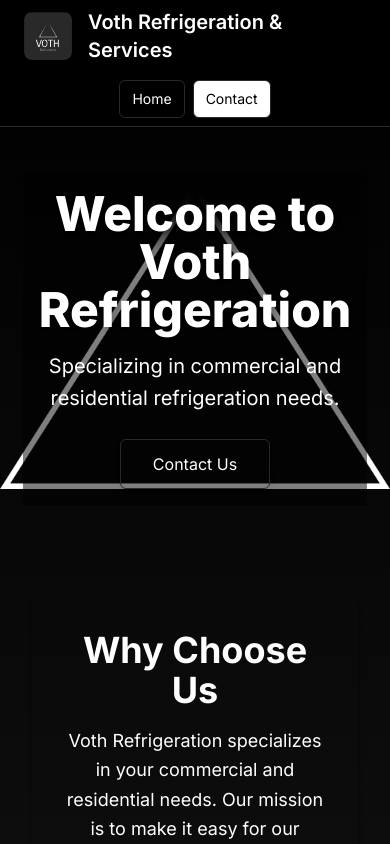
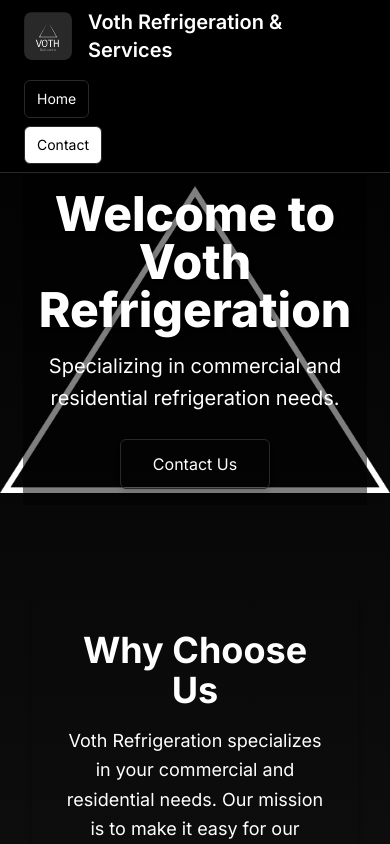
Before and after one commit to jordanzach13/VothRefrigeration, a Next.js app in the folder vothrefrigeration/: page / in a window 390 px wide. Shown: the top 844 px of the page. Built offline with nearby package versions, Linux system fonts and the light colour scheme.

Commit message:
logo change

```diff
--- a/vothrefrigeration/src/app/components/header.js
+++ b/vothrefrigeration/src/app/components/header.js
@@ -5,18 +5,18 @@
     <nav className="text-primary p-2 fixed w-full z-50 bg-primary md:bg-transparent md:backdrop-filter md:backdrop-blur-sm nav-border">
       <div className="flex flex-col md:flex-row items-center justify-between mx-4 backdrop-filter">
         <div className="flex items-center space-x-4">
-        <div className="h-12 w-12 flex-shrink-0 rounded-lg overflow-hidden">
+          <div className="h-12 w-12 flex-shrink-0 rounded-lg overflow-hidden">
             <img className="h-full w-full object-cover" src="/images/voth_logo.svg" alt="Logo" />
           </div>
           <h1 className="text-xl font-semibold md:text-2xl">Voth Refrigeration & Services</h1>
         </div>
 
-        <div className="flex md:flex-row items-center space-x-2 mt-4 md:mt-0">
+        <div className="flex flex-col md:flex-row items-start md:items-center mt-4 md:mt-0 space-y-2 md:space-y-0 space-x-0 md:space-x-2 w-full md:w-auto">
           <Link href="/">
-            <span className="cursor-pointer block md:inline-block hover:bg-accent rounded-md px-3 py-2 text-sm border md:mr-2">Home</span>
+            <span className="cursor-pointer block hover:bg-accent rounded-md px-3 py-2 text-sm border md:mr-2 w-full md:w-auto">Home</span>
           </Link>
           <Link href="/contact">
-            <span className="bg-secondary text-secondary cursor-pointer block md:inline-block hover:bg-accent2 rounded-md px-3 py-2 text-sm border">Contact</span>
+            <span className="bg-secondary text-secondary cursor-pointer block hover:bg-accent2 rounded-md px-3 py-2 text-sm border w-full md:w-auto">Contact</span>
           </Link>
         </div>
       </div>
--- a/vothrefrigeration/src/app/components/hero.js
+++ b/vothrefrigeration/src/app/components/hero.js
@@ -5,7 +5,7 @@
     <div className="relative flex flex-col items-center justify-center text-center hero-section mb-6 overflow-hidden">
       <div
         className="absolute inset-0 bg-center bg-no-repeat z-0 hero-image"
-        style={{ backgroundImage: "url('images/logo.png')", backgroundSize: 'contain' }}
+        style={{ backgroundImage: "url('images/wholelogo.png')", backgroundSize: 'contain' }}
       ></div>
 
       <div className="relative z-10 p-4 bg-opacity-50 bg-black text-white">
```
Also changed, not shown: vothrefrigeration/public/images/wholelogo.png (added).
